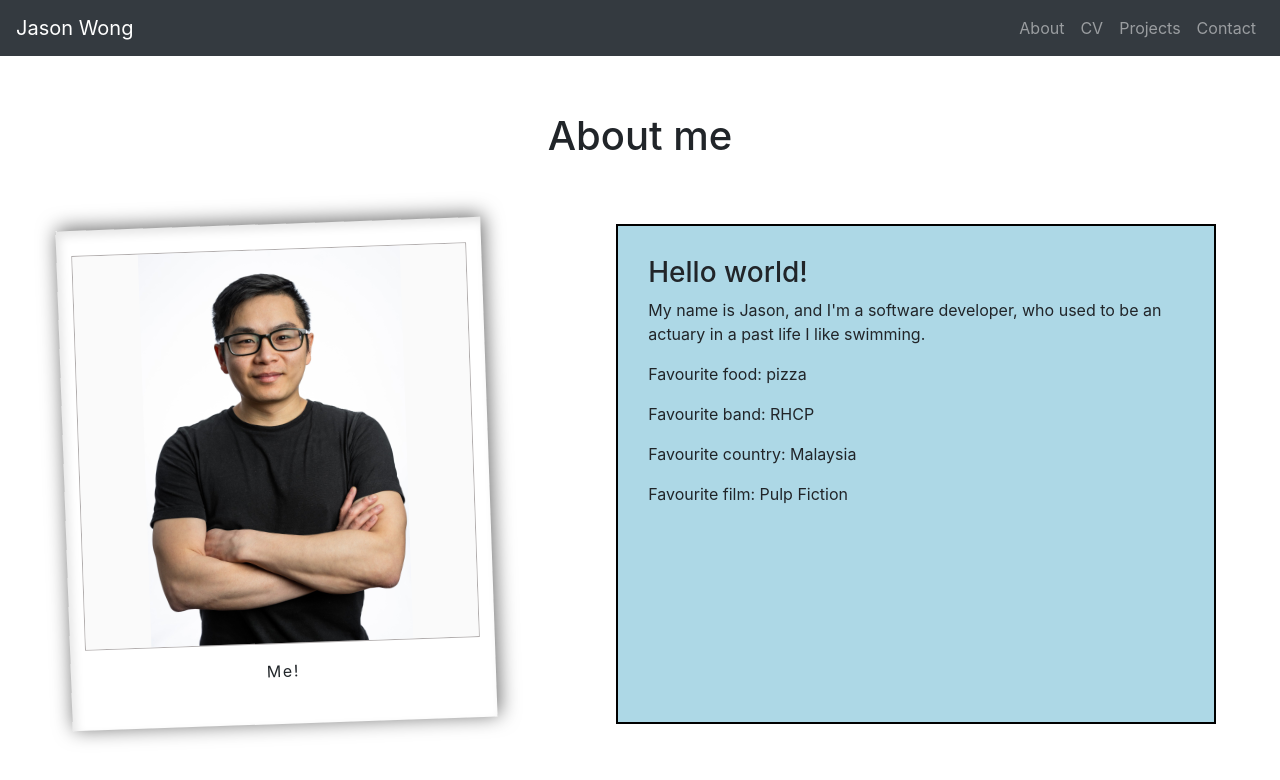
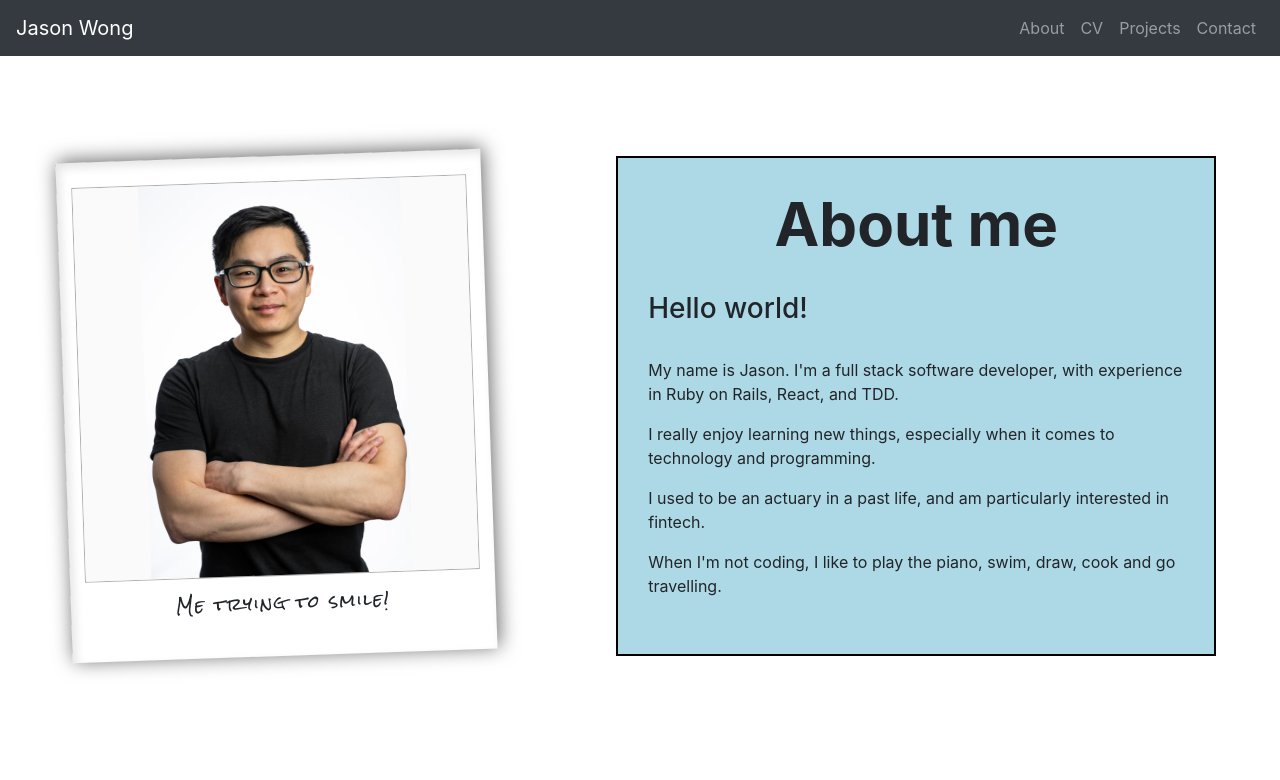
Before and after one commit to jasylwong/my_website, a React (Create React App) app: page /about in a window 1280 px wide. Shown: the top 780 px of the page. Built offline with nearby package versions, Linux system fonts and the light colour scheme.

Commit message:
add contact form

```diff
--- a/src/App.css
+++ b/src/App.css
@@ -1,11 +1,23 @@
-#about_title {
-  height: 20vh;
+@import 'https://fonts.googleapis.com/css?family=Rock+Salt';
+
+.titles {
   display: flex;
   justify-content: center;
   align-items: center;
+  font-size: 60px;
+  font-weight: bold;
+}
+
+#about_title {
+  display: flex;
+  justify-content: center;
+  align-items: center;
+  font-size: 60px;
+  font-weight: bold;
 }
 
 .about-container {
+  transform: translateY(20%);
   display: flex;
   justify-content: space-around;
 }
@@ -30,6 +42,7 @@
   text-align: center;
   padding: 15px 20px;
   letter-spacing: .1em;
+  font-family: "Rock Salt", sans-serif;
 }
 
 .about-text {
@@ -38,3 +51,17 @@
   background: lightblue;
   width: 600px;
 }
+
+.card-deck {
+  margin: auto;
+}
+
+.card-links {
+  display: flex;
+  justify-content: space-around;
+}
+
+.contact-form {
+  width: 80%;
+  margin: auto;
+}
--- a/src/components/about.js
+++ b/src/components/about.js
@@ -5,23 +5,32 @@ import Me from '../images/D50_3710.jpg'
 function About() {
   return (
     <div>
-      <h1 id="about_title">About me</h1>
       <div class="about-container">
         <div class="polaroid">
           <img src={Me} alt="me"/>
-          <p>Me!</p>
+          <p>Me trying to smile!</p>
         </div>
         <div class="about-text">
+          <h1 id="about_title">About me</h1>
+          <br></br>
           <h3>Hello world!</h3>
+          <br></br>
           <p>
-            My name is Jason, and I'm a software developer, who used to be an
-            actuary in a past life
-            I like swimming.
+            My name is Jason. I'm a full stack software developer,
+            with experience in Ruby on Rails, React, and TDD.
           </p>
-          <p>Favourite food: pizza</p>
-          <p>Favourite band: RHCP</p>
-          <p>Favourite country: Malaysia</p>
-          <p>Favourite film: Pulp Fiction</p>
+          <p>
+            I really enjoy learning new things, especially when it comes to technology
+            and programming.
+          </p>
+          <p>
+            I used to be an actuary in a past life, and am particularly interested
+            in fintech.
+          </p>
+          <p>
+            When I'm not coding, I like to play the piano, swim, draw, cook
+            and go travelling.
+          </p>
         </div>
       </div>
     </div>
--- a/src/components/contact.js
+++ b/src/components/contact.js
@@ -1,9 +1,34 @@
 import React from 'react';
+import Form from 'react-bootstrap/Form';
+import Button from 'react-bootstrap/Button';
 
 function Contact() {
   return (
     <div>
-      This is how to contact meeee!
+      <br></br>
+      <h1 class="titles">Fancy a chat?</h1>
+      <div class="contact-form">
+        <Form>
+          <Form.Group controlId="formBasicName">
+            <Form.Label>Name</Form.Label>
+            <Form.Control type="text" placeholder="Enter name" />
+          </Form.Group>
+
+          <Form.Group controlId="formBasicEmail">
+            <Form.Label>Email address</Form.Label>
+            <Form.Control type="email" placeholder="Enter email" />
+          </Form.Group>
+
+          <Form.Group controlId="formBasicMessage">
+            <Form.Label>Message</Form.Label>
+            <Form.Control type="text" placeholder="Enter message" />
+          </Form.Group>
+
+          <Button variant="primary" type="submit">
+            Get in touch
+          </Button>
+        </Form>
+      </div>
     </div>
   )
 }
--- a/src/components/cv.js
+++ b/src/components/cv.js
@@ -3,7 +3,8 @@ import React from 'react';
 function CV() {
   return (
     <div>
-      This is my CV!
+      <br></br>
+      <h1 class="titles">Curriculum Vitae</h1>
     </div>
   )
 }
--- a/src/components/projects.js
+++ b/src/components/projects.js
@@ -1,9 +1,61 @@
 import React from 'react';
+import Card from 'react-bootstrap/Card';
+import CardDeck from 'react-bootstrap/CardDeck';
+import Button from 'react-bootstrap/Button';
+import '../App.css'
 
 function Projects() {
   return (
     <div>
-      This is my projects!
+      <h1 id="about_title">Projects</h1>
+      <CardDeck class="card-deck">
+        <Card style={{ width: '18rem' }} border="light" bg="primary">
+          {/* <Card.Header as="h5">Movie database</Card.Header> */}
+          <Card.Img variant="top" src="https://images2.minutemediacdn.com/image/upload/c_fill,g_auto,h_1248,w_2220/v1555921450/shape/mentalfloss/theterminator.jpg?itok=y0C2LP_j" />
+          <Card.Body>
+            <Card.Title>Movie database</Card.Title>
+            <Card.Text>
+              A single-page React app for searching movies, using the OMDB API.
+            </Card.Text>
+            <div class="card-links">
+              <Button variant="light">The app!</Button>
+              <Button variant="light">The code!</Button>
+            </div>
+          </Card.Body>
+        </Card>
+
+        <Card style={{ width: '18rem' }} border="light" bg="warning">
+          <Card.Img variant="top" src="https://parade.com/wp-content/uploads/2018/06/JWFK.jpg" />
+          <Card.Body>
+            <Card.Title>News summary</Card.Title>
+            <Card.Text>
+              Some quick example text to build on the card title and make up the bulk of
+              the card's content.
+            </Card.Text>
+            <div class="card-links">
+              <Button variant="light" href="#">The app!</Button>
+              <Button variant="light">The code!</Button>
+            </div>
+          </Card.Body>
+        </Card>
+
+        <Card style={{ width: '18rem' }} border="light" bg="success">
+          <Card.Img variant="top" src="https://d13ezvd6yrslxm.cloudfront.net/wp/wp-content/images/Toy-Story-2-700x300.jpg" />
+          <Card.Body>
+            <Card.Title>Notes app</Card.Title>
+            <Card.Text>
+              Some quick example text to build on the card title and make up the bulk of
+              the card's content.
+            </Card.Text>
+            <div class="card-links">
+              <Button variant="light" href="http://note-app-js.surge.sh/">The app!</Button>
+              <Button variant="light" href="https://github.com/jasylwong/noteApp">The code!</Button>
+            </div>
+          </Card.Body>
+        </Card>
+      </CardDeck>
+
+      <br></br>
     </div>
   )
 }
```
